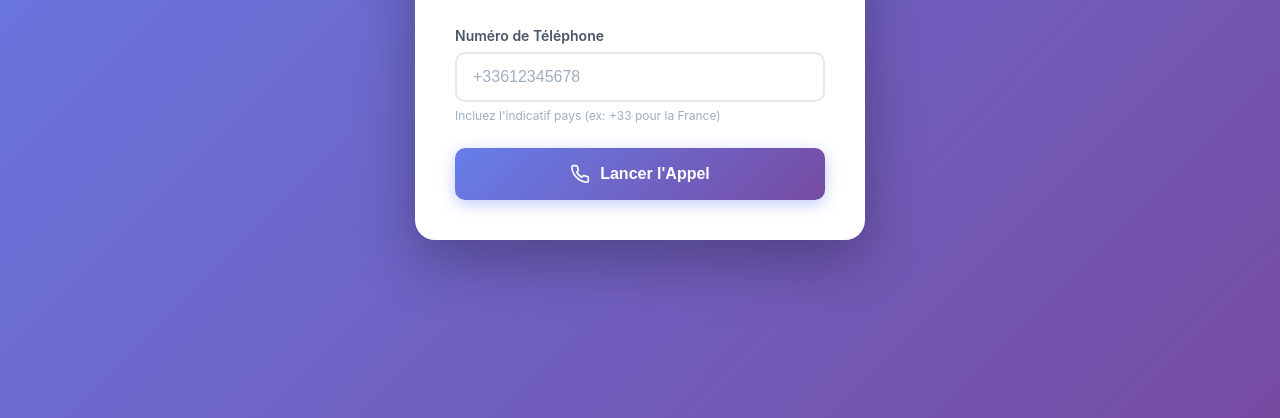
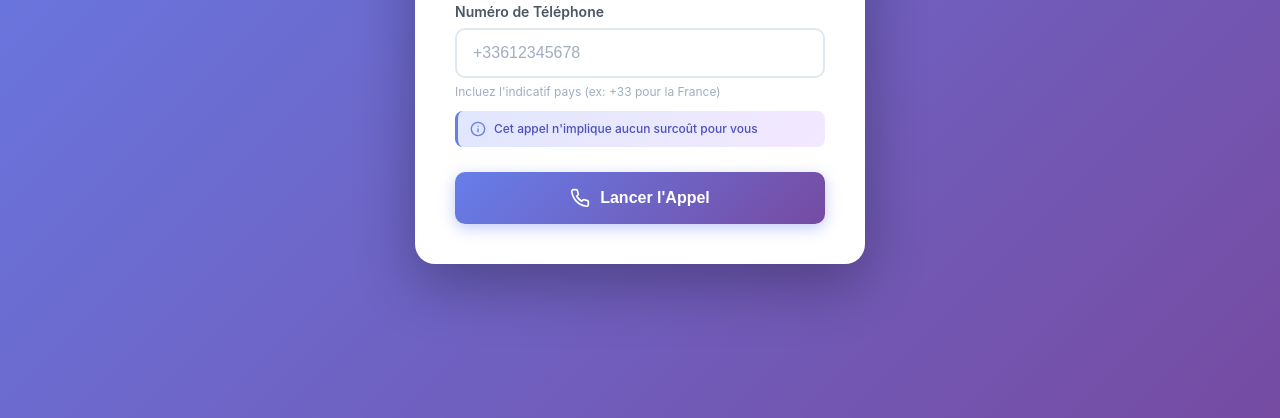
Before and after one commit to GitHUBSyl20/D-moVoiceOutbound, a website: page public/index.html in a window 1280 px wide. Shown: the part 382-800 px from the top of the page. Drawn offline with Linux system fonts and the light colour scheme.

Commit message:
Add Vercel configuration for deployment

```diff
--- a/package.json
+++ b/package.json
@@ -6,6 +6,9 @@
   "scripts": {
     "start": "node server.js",
     "dev": "nodemon server.js"
+  },
+  "engines": {
+    "node": ">=18.x"
   },
   "keywords": ["twilio", "voiceflow", "outbound-calling"],
   "author": "",
--- a/public/index.html
+++ b/public/index.html
@@ -29,6 +29,14 @@
                         autocomplete="tel"
                     >
                     <span class="helper-text">Incluez l'indicatif pays (ex: +33 pour la France)</span>
+                    <div class="info-box">
+                        <svg class="info-icon" xmlns="http://www.w3.org/2000/svg" viewBox="0 0 24 24" fill="none" stroke="currentColor" stroke-width="2" stroke-linecap="round" stroke-linejoin="round">
+                            <circle cx="12" cy="12" r="10"></circle>
+                            <line x1="12" y1="16" x2="12" y2="12"></line>
+                            <line x1="12" y1="8" x2="12.01" y2="8"></line>
+                        </svg>
+                        <span>Cet appel n'implique aucun surcoût pour vous</span>
+                    </div>
                 </div>
 
                 <button type="submit" class="btn-call" id="callButton">
--- a/public/style.css
+++ b/public/style.css
@@ -101,6 +101,31 @@ input[type="tel"]::placeholder {
     margin-top: 6px;
     font-size: 12px;
     color: #a0aec0;
+}
+
+.info-box {
+    display: flex;
+    align-items: center;
+    gap: 8px;
+    margin-top: 12px;
+    padding: 10px 12px;
+    background: linear-gradient(135deg, #e0e7ff 0%, #f3e8ff 100%);
+    border-radius: 8px;
+    border-left: 3px solid #667eea;
+}
+
+.info-icon {
+    width: 16px;
+    height: 16px;
+    color: #667eea;
+    flex-shrink: 0;
+}
+
+.info-box span {
+    font-size: 12px;
+    color: #4c51bf;
+    font-weight: 500;
+    line-height: 1.4;
 }
 
 .btn-call {
```
Also changed, not shown: server.js (+10 -4 lines), vercel.json (added), 1 other file.
